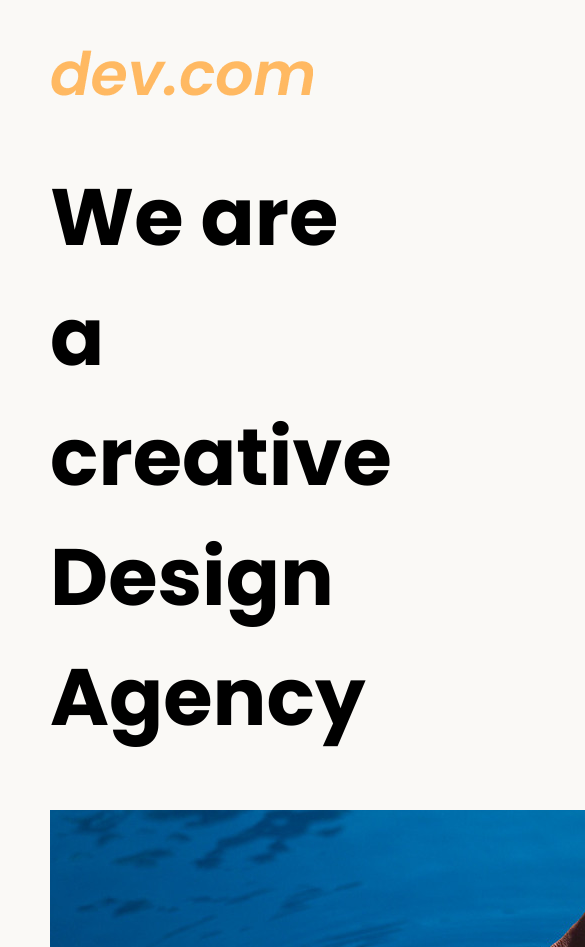
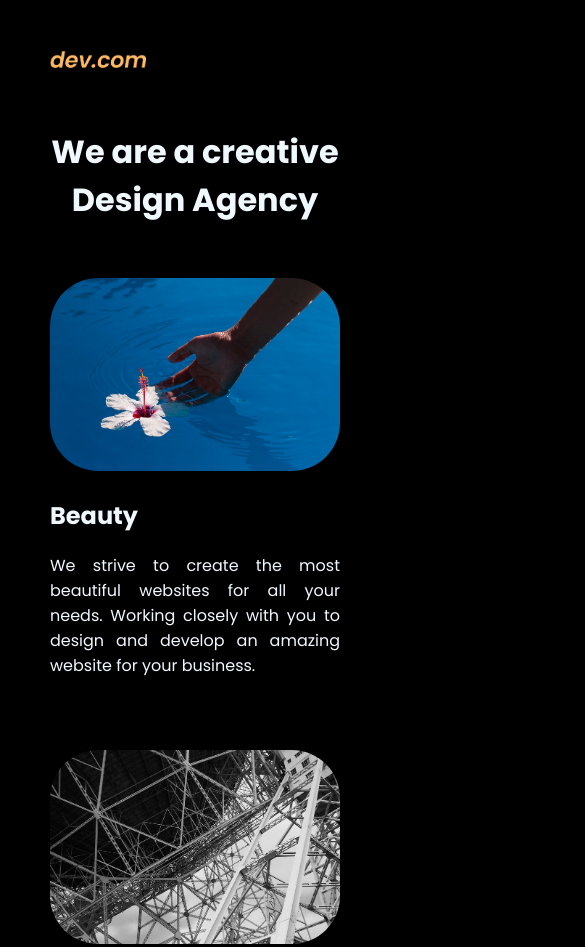
Before and after one commit to SobiahSelvarajah/ss-8-web-design-agency, a plain HTML site: page index.html in a window 390 px wide. Shown: the top 947 px of the page, 585 px wide, since content can reach past the window. Drawn offline with Linux system fonts and the light colour scheme.

Commit message:
styles.css: mobile responsive

```diff
--- a/index.html
+++ b/index.html
@@ -45,7 +45,7 @@
             <h2 class="cardTitle">
                 Construction
             </h2>
-            <p class="text">
+            <p class="cardText">
                 Built by our team of professional
                 developers, we ensure the most
                 rigourous and modern websites.
--- a/style.css
+++ b/style.css
@@ -1,7 +1,8 @@
 body {
     font-family: "Poppins", sans-serif;
     margin: 50px 50px 0 50px;
-    background-color: #faf9f6;
+    background-color: black;
+    color: aliceblue;
     display: flex;
     flex-direction: column;
     min-height: 95vh;
@@ -14,5 +15,31 @@ body {
   }
   footer {
     text-align: right;
-    color: midnightblue;
   }
+@media (max-width: 480px) {
+  .logo {
+    width: 6rem;
+  }
+  .heading {
+    font-size: 2rem;
+    text-align: center;
+    padding: 2rem 0;
+  }
+  .leftCard,
+  .rightCard {
+    display: block;
+    margin-bottom: 0.5rem;
+    width: 100%;
+    text-align: justify;
+  }
+  .leftCard img,
+  .rightCard img {
+    display: inline;
+    width: 100%;
+    object-fit: cover;
+    border-radius: 3rem;
+  }
+  .cardText {
+    padding-bottom: 3.5rem;
+  }
+}
```
